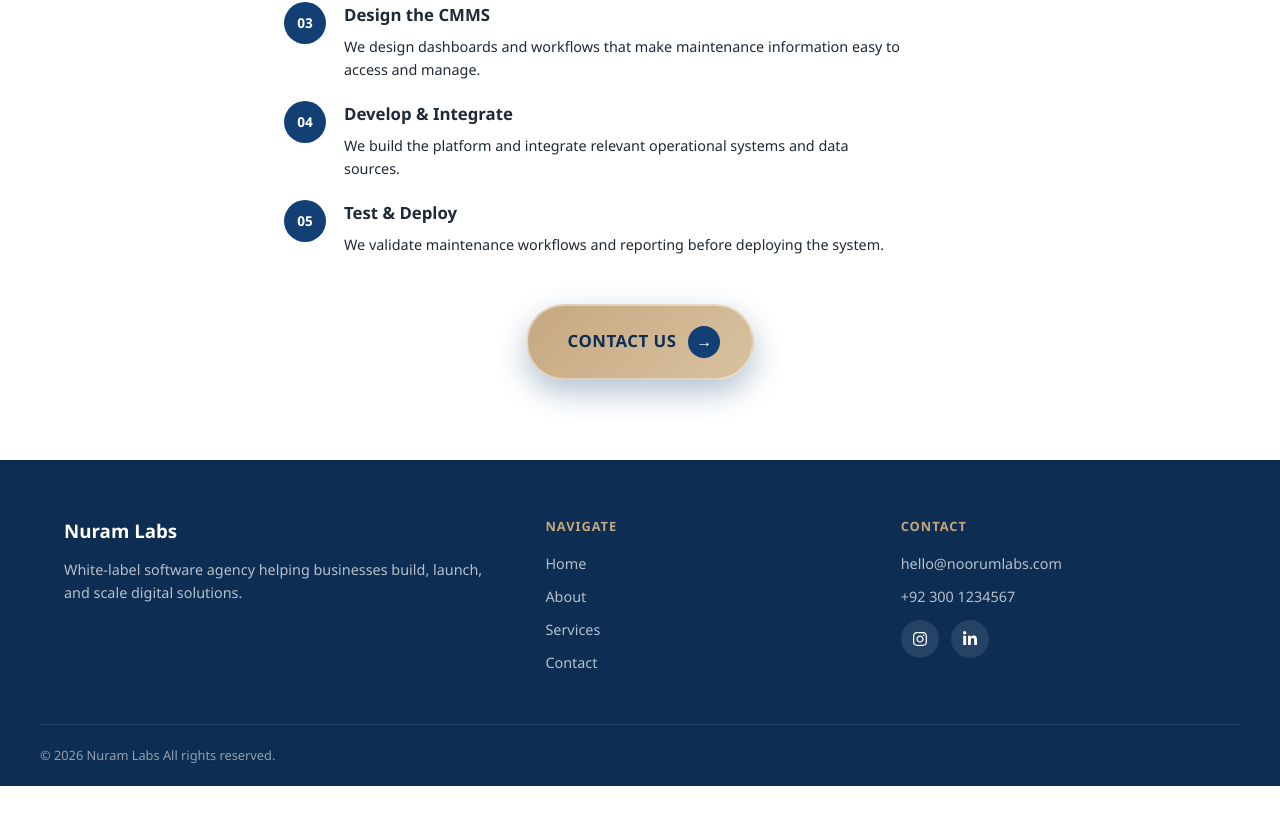
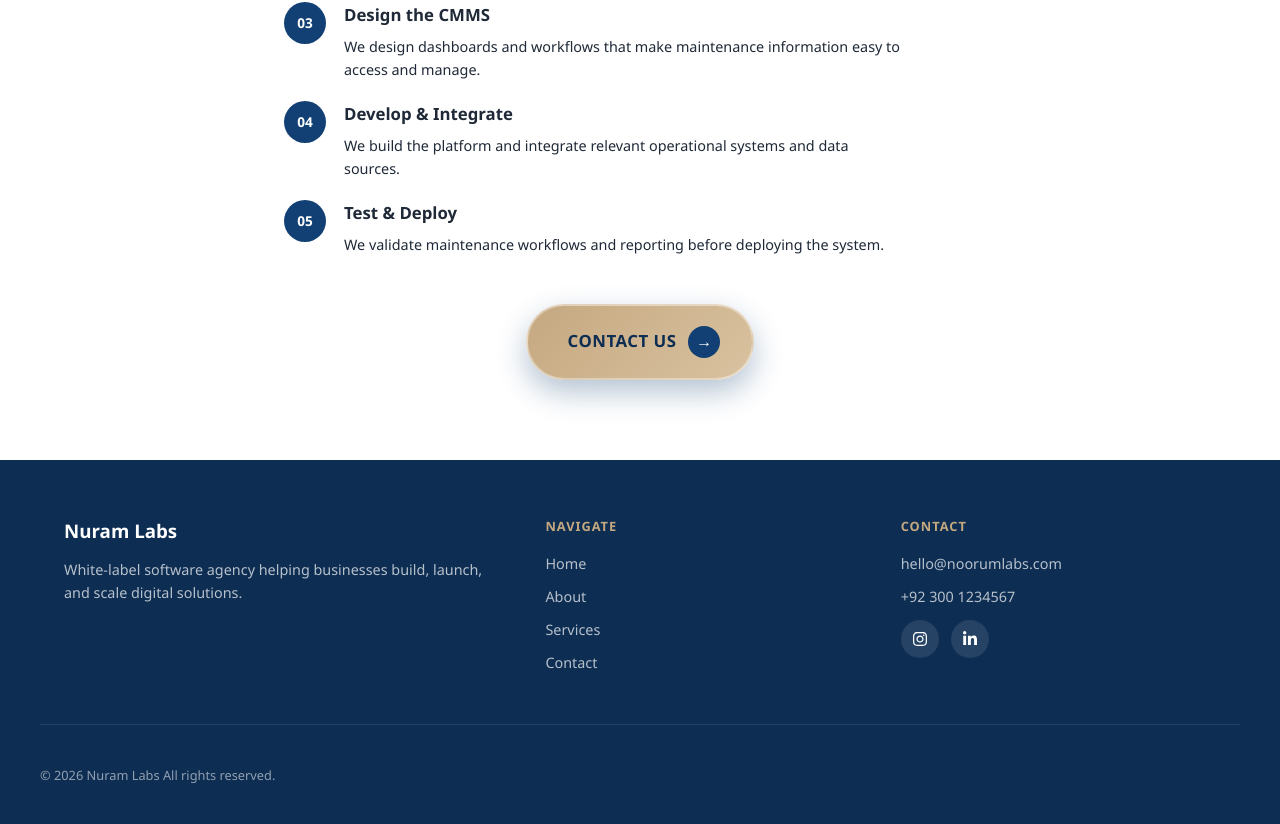
Before and after one commit to mahnoorahmad6/nuram-labs, a React (Vite) app: page /services/industry/cmms in a window 1280 px wide. Shown: the part 1709-2533 px from the top of the page. Before the commit the page ends 2495 px from the top, so only its background shows below. Built offline with nearby package versions, Linux system fonts and the light colour scheme.

Commit message:
QA fixes

```diff
--- a/src/components/Footer.css
+++ b/src/components/Footer.css
@@ -69,7 +69,8 @@
 
 .footer-bottom {
   border-top: 1px solid rgba(255, 255, 255, 0.1);
-  padding: 20px 0;
+  padding: 40px 0;
+   padding-right: 24px;
   display: flex;
   justify-content: space-between;
   font-size: 0.8rem;
```
